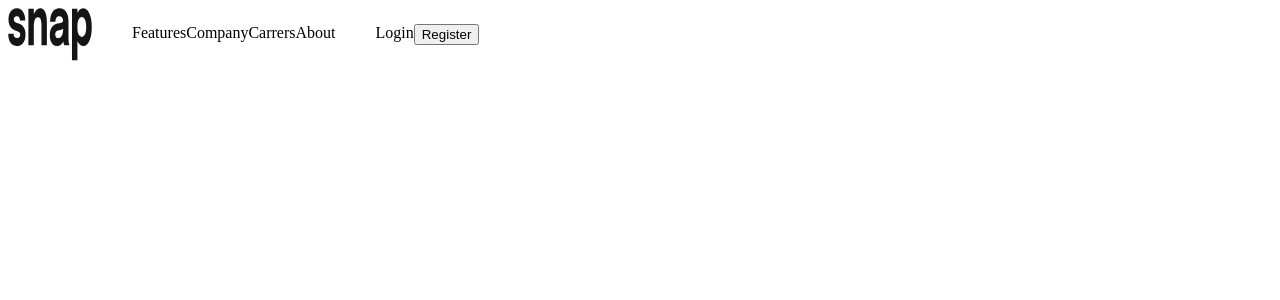
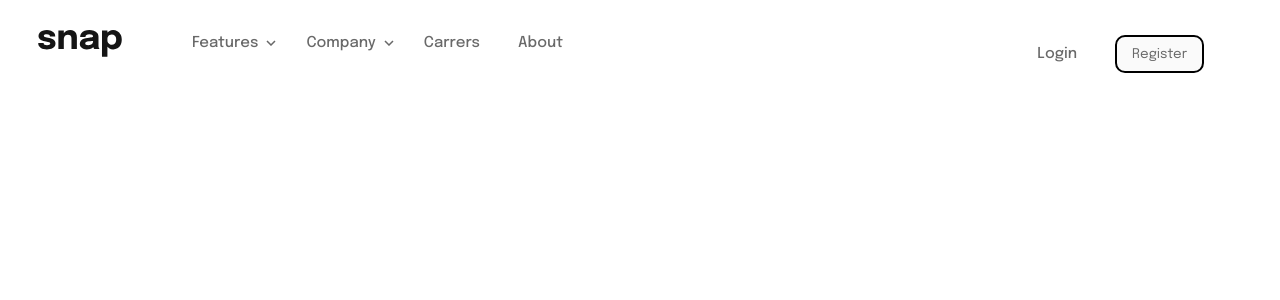
Before and after one commit to carolinanonato/c1-make-remote-work, a React (Create React App) app: page / in a window 1280 px wide. Shown: the top 300 px of the page. Built offline with nearby package versions, Linux system fonts and the light colour scheme.

Commit message:
navbar layout

```diff
--- a/public/index.html
+++ b/public/index.html
@@ -7,7 +7,10 @@
   <meta name="viewport" content="width=device-width, initial-scale=1" />
   <meta name="theme-color" content="#000000" />
   <meta name="description" content="Web site created using create-react-app" />
-  <link rel="apple-touch-icon" href="%PUBLIC_URL%/logo192.png" />
+  <link rel="preconnect" href="https://fonts.googleapis.com">
+  <link rel="preconnect" href="https://fonts.gstatic.com" crossorigin>
+  <link href="https://fonts.googleapis.com/css2?family=Epilogue:wght@100;300;400;500;700&display=swap" rel="stylesheet">
+
 
   <link rel="manifest" href="%PUBLIC_URL%/manifest.json" />
 
--- a/src/components/Navbar.js
+++ b/src/components/Navbar.js
@@ -1,26 +1,28 @@
 import React from 'react'
 import '../index.css'
 import logo from '../assets/images/logo.svg'
-
+import arrowDown from '../assets/images/icon-arrow-down.svg'
 
 function Navbar() {
     return (
         <nav className='navbar'>
-            <img src={logo} alt="" />
+            <img className="img-fix" src={logo} alt="" />
             <div className="left">
 
 
                 <ul className="nav-list">
-                    <li>Features</li>
-                    <li>Company</li>
-                    <li>Carrers</li>
-                    <li>About</li>
+                    <li className='nav-items'>Features</li>
+                    <img className="img-fix" src={arrowDown} alt="" />
+                    <li className='nav-items'>Company</li>
+                    <img className="img-fix" src={arrowDown} alt="" />
+                    <li className='nav-items'>Carrers</li>
+                    <li className='nav-items'>About</li>
                 </ul>
             </div>
             <div className="right">
                 <ul className='nav-list right'>
-                    <li>Login</li>
-                    <button>Register</button>
+                    <li className='nav-items'>Login</li>
+                    <button className='nav-items nav-button'>Register</button>
                 </ul>
             </div>
         </nav>
--- a/src/index.css
+++ b/src/index.css
@@ -1,14 +1,46 @@
+* {
+    font-family: 'Epilogue', sans-serif;
+}
+
 nav {
     display: flex;
+    position: relative;
+    margin-left: 30px;
+    margin-top: 20px
+}
+
+.img-fix {
+    align-self: center;
 }
 
 .nav-list {
     list-style-type: none;
     display: flex;
     flex-direction: row;
+    align-items: center;
+    font-size: 15px;
+    color: hsl(0, 0%, 41%);
+    font-weight: 500;
 }
 
 .right {
-    display: flex;
+    float: right;
+    position: absolute;
+    right: 0;
+    margin-right: 30px;
 
 }
+
+.nav-items {
+    margin-right: 8px;
+    margin-left: 30px;
+    color: hsl(0, 0%, 41%)
+}
+
+.nav-button {
+    background-color: hsl(0, 0%, 98%);
+    color: hsl(0, 0%, 41%);
+    padding: 10px 15px;
+    border-radius: 10px;
+    border-style: solid;
+}
```
